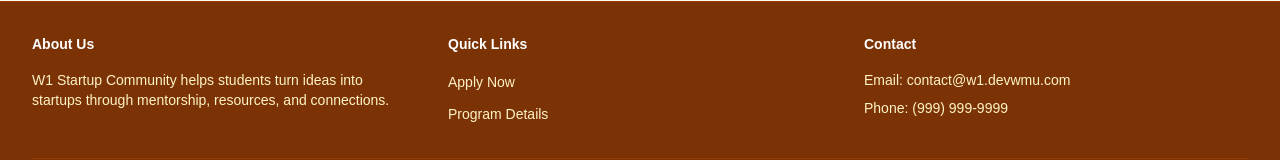
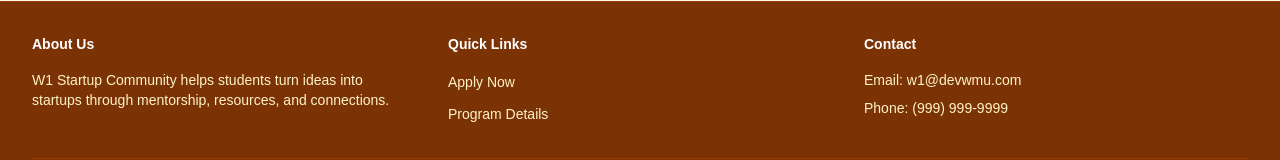
Before and after one commit to Developer-Club-WMU/w1-website, a Next.js app: page / in a window 1280 px wide. Shown: the part 2061-2221 px from the top of the page. Built offline with nearby package versions, Linux system fonts and the light colour scheme.

Commit message:
email update

```diff
--- a/app/page.tsx
+++ b/app/page.tsx
@@ -40,7 +40,7 @@ export default function Home() {
             <div>
               <h3 className="text-sm font-semibold mb-4">Contact</h3>
               <ul className="space-y-2">
-                <li className="text-sm text-amber-100">Email: contact@w1.devwmu.com</li>
+                <li className="text-sm text-amber-100">Email: w1@devwmu.com</li>
                 <li className="text-sm text-amber-100">Phone: (999) 999-9999</li>
               </ul>
             </div>
```
